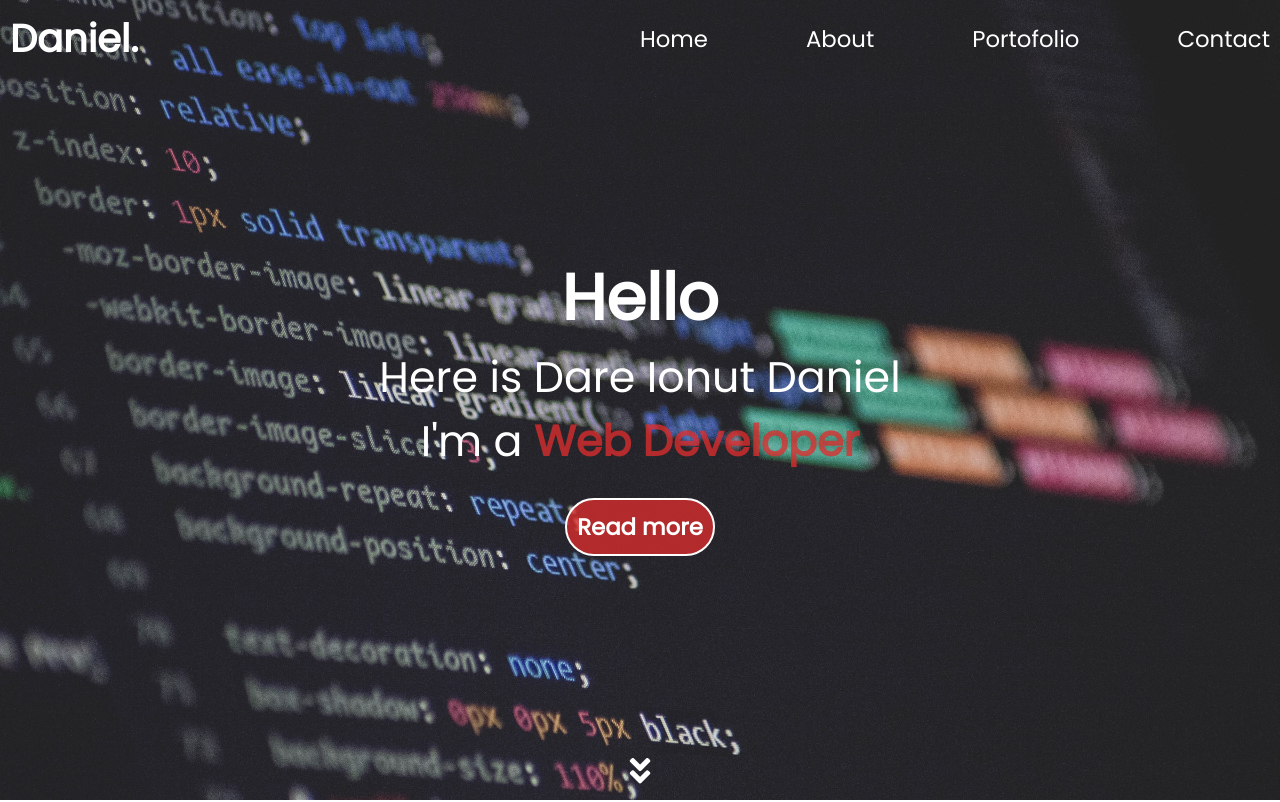
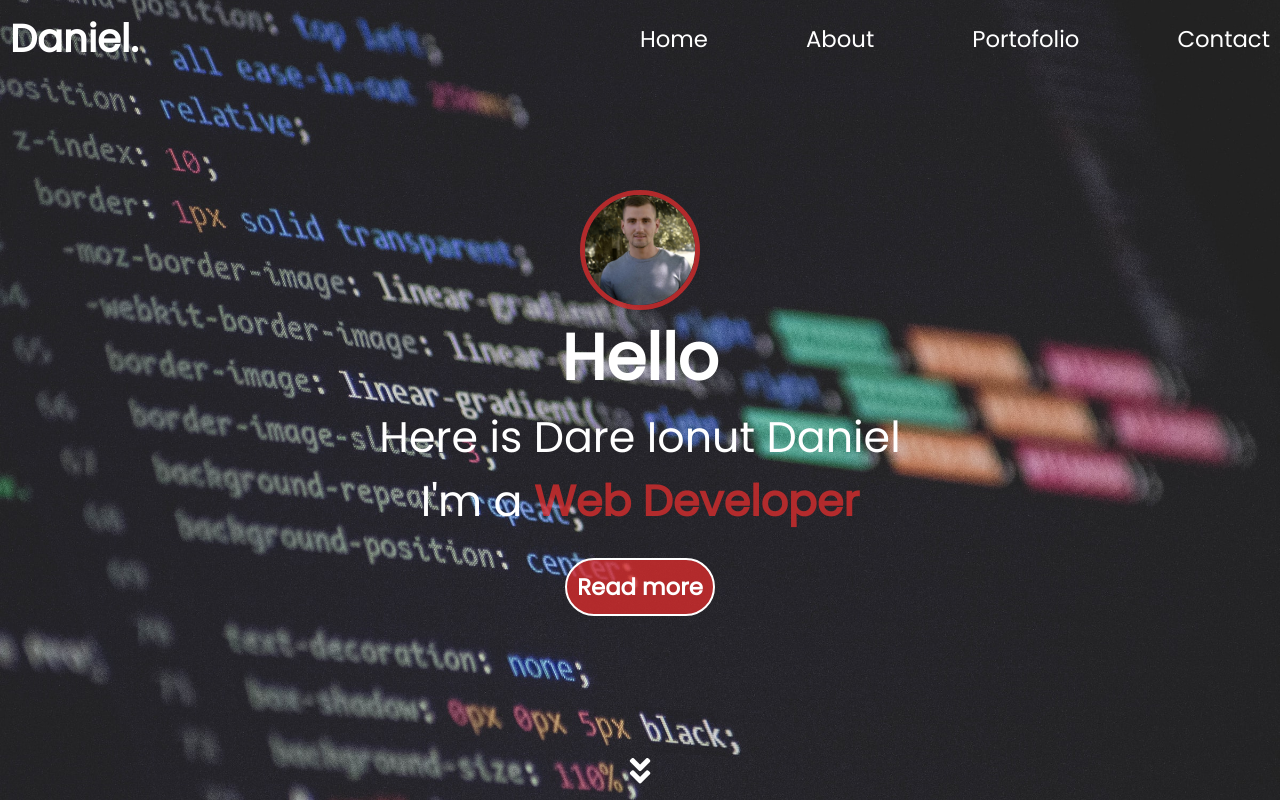
Before and after one commit to DareIonut/Daniel-Site, a plain HTML site: page index.html in a window 1280 px wide. Shown: the top 802 px of the page. Drawn offline with nearby package versions, Linux system fonts and the light colour scheme.

Commit message:
ME added

```diff
--- a/index.html
+++ b/index.html
@@ -41,6 +41,12 @@
     <main>
       <section id="home" class="home">
         <div class="hero">
+          <img
+            src="./imgs/WhatsApp Image 2021-05-06 at 13.48.34.jpeg"
+            alt="Me"
+            class="me"
+            draggable="false"
+          />
           <h1>Hello</h1>
           <span>Here is Dare Ionut Daniel</span>
           <span>I'm a <b>Web Developer</b></span>
--- a/styles/style.css
+++ b/styles/style.css
@@ -100,6 +100,13 @@ li {
   color: white;
   font-size: var(--header3);
   overflow: hidden;
+}
+.me {
+  width: 120px;
+  height: 120px;
+  border-radius: 50%;
+  border: 5px solid var(--font-special);
+  cursor: pointer;
 }
 .home-btn {
   margin: 2.5rem;
```
Also changed, not shown: imgs/WhatsApp Image 2021-05-06 at 13.48.34.jpeg (added).
